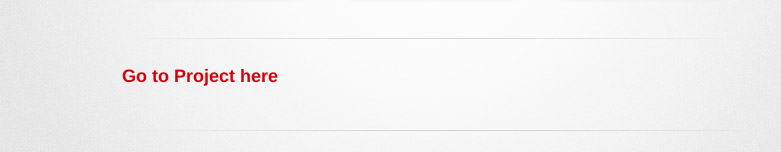
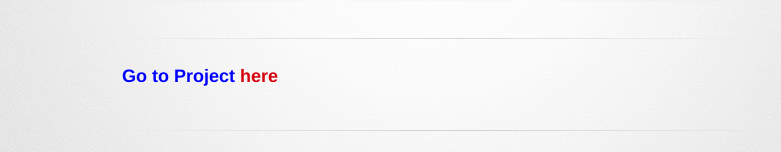
Before and after one commit to vijayvmenon/Ignite2, a website: page index.html in a window 1280 px wide. Shown: the part 208-360 px from the top of the page, without its empty margins (208-989 px from the left). Drawn offline with Linux system fonts and the light colour scheme; a web font is replaced by a local one.

Commit message:
Update index.html

```diff
--- a/index.html
+++ b/index.html
@@ -31,7 +31,7 @@
         <hr>
 
         <section>
-          <h3> Go to Project <a href="https://vijayvmenon.github.io/Ignite2/www">here</a></h3>
+          <h3 style="color:blue"> Go to Project <a href="https://vijayvmenon.github.io/Ignite2/www">here</a></h3>
         </section>
         <footer>
           Ignite2 is maintained by <a href="https://github.com/vijayvmenon">vijayvmenon</a>,<a href="https://github.com/manney86">Manney</a><br>
```
